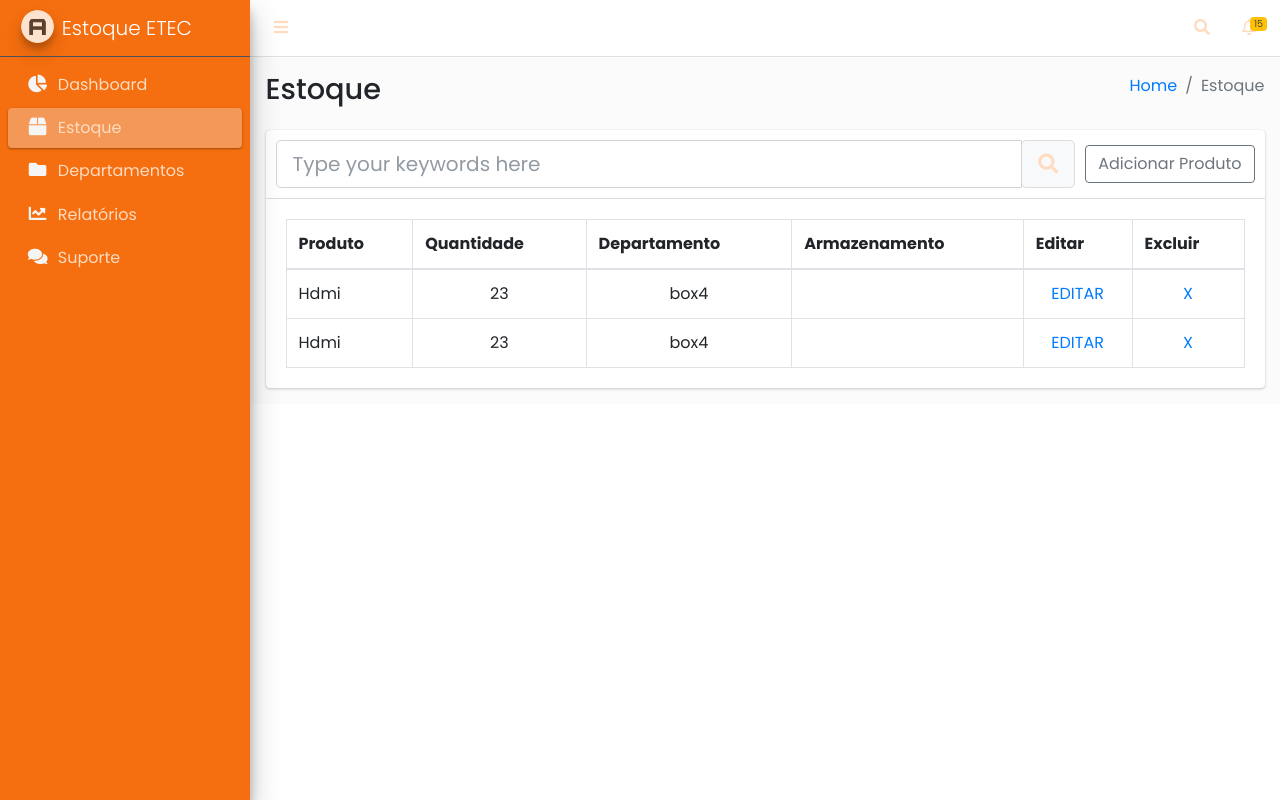
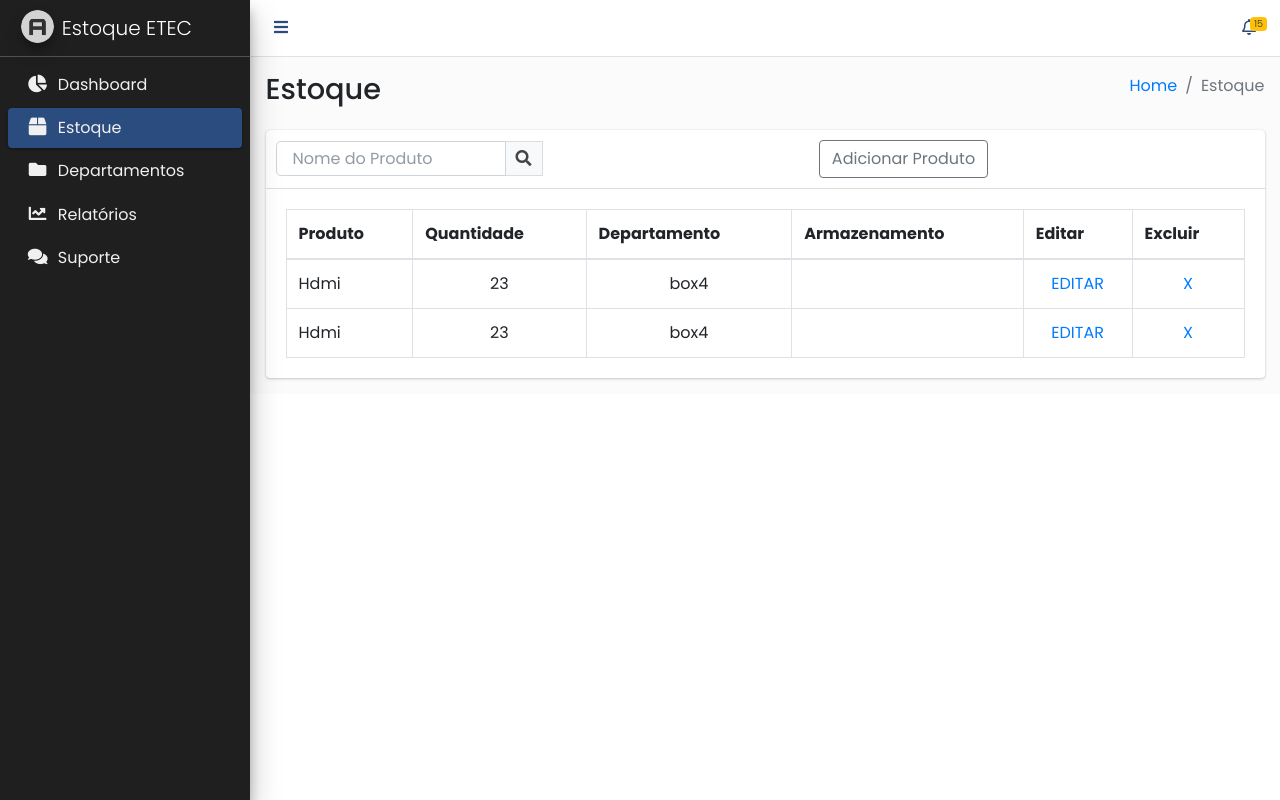
Before and after one commit to dsnneto/control-estoque, a PHP site: page /estoque.php in a window 1280 px wide. Run offline with PHP 8.4, Linux system fonts and the light colour scheme; data comes from the database, SQL or seed files in the repository; both versions use the stored data as it was after the commit; some libraries are stand-ins or nearby versions.

Commit message:
att style/bd

```diff
--- a/estoque.php
+++ b/estoque.php
@@ -38,7 +38,7 @@ require_once './layout/sidebar.php';
             <div class="card-header">
               <div class="search-container">
                 <div class="input-group">
-                  <input type="search" class="form-control form-control-lg" placeholder="Type your keywords here">
+                  <input type="search" class="form-control form-control-lg" placeholder="Nome do Produto">
                   <button type="submit" class="btn btn-lg btn-default">
                     <i class="fa fa-search"></i>
                   </button>
--- a/layout/head.php
+++ b/layout/head.php
@@ -3,7 +3,7 @@
 <head>
   <meta charset="utf-8">
   <meta name="viewport" content="width=device-width, initial-scale=1">
-  <title>AdminLTE 3 | Dashboard</title>
+  <title> SCE | Dashboard </title>
 
   <!-- Google Font: Source Sans Pro -->
   <link rel="stylesheet" href="https://fonts.googleapis.com/css?family=Source+Sans+Pro:300,400,400i,700&display=fallback">
--- a/layout/navbar.php
+++ b/layout/navbar.php
@@ -3,38 +3,16 @@
   <!-- Left navbar links -->
   <ul class="navbar-nav">
     <li class="nav-item">
-        <a class="nav-link" data-widget="pushmenu" href="#" role="button"><i class="fas fa-bars"></i></a>
+      <a class="nav-link" data-widget="pushmenu" href="#" role="button"><i class="fas fa-bars" id="nav-bars"></i></a>
     </li>
   </ul>
 
   <!-- Right navbar links -->
   <ul class="navbar-nav ml-auto">
-      <!-- Navbar Search -->
-      <li class="nav-item">
-        <a class="nav-link" data-widget="navbar-search" href="#" role="button">
-          <i class="fas fa-search"></i>
-        </a>
-        <div class="navbar-search-block">
-          <form class="form-inline">
-            <div class="input-group input-group-sm">
-              <input class="form-control form-control-navbar" type="search" placeholder="Search" aria-label="Search">
-              <div class="input-group-append">
-                <button class="btn btn-navbar" type="submit">
-                  <i class="fas fa-search"></i>
-                </button>
-                <button class="btn btn-navbar" type="button" data-widget="navbar-search">
-                  <i class="fas fa-times"></i>
-                </button>
-              </div>
-            </div>
-          </form>
-        </div>
-      </li>
-
     <!-- Notifications Dropdown Menu -->
     <li class="nav-item dropdown">
       <a class="nav-link" data-toggle="dropdown" href="#">
-          <i class="far fa-bell"></i>
+        <i class="far fa-bell" id="nav-bell"></i>
         <span class="badge badge-warning navbar-badge">15</span>
       </a>
       <div class="dropdown-menu dropdown-menu-lg dropdown-menu-right">
--- a/style/style.css
+++ b/style/style.css
@@ -4,12 +4,24 @@ body {
   font-size: 16px;
 }
 .main-sidebar{
-  background-color: #f56e0f;
+  background-color: #1f1f20;
   /* box-shadow: rgba(0, 0, 0, 0.25) 0px 4px 4px 0px;; */
 }
 
-.sidebar p, i {
-  color: #ffdcc1;
+#nav-bell, #nav-bars {
+  color: #2b4c7e !important;
+}
+
+.nav-link:hover {
+  background-color: #dce0e6; /* Cor de fundo ao passar o mouse na navbar */
+}
+
+.sidebar p {
+  color: #f0f0f0;
+}
+
+.nav-item i {
+  color: #f0f0f0;
 }
 
 .user-panel {
@@ -21,10 +33,10 @@ body {
 }
 
 .nav-link.active{
-  background-color: #f39857 !important;
+  background-color: #2b4c7e !important;
 }
 
-.nav-link:hover {
+.sidebar .nav-link:hover {
   background-color: #555; /* Cor de fundo ao passar o mouse */
   color: #fff; /* Cor do texto ao passar o mouse */
 }
@@ -39,27 +51,45 @@ body {
 
 .card-header {
   display: flex;
+  justify-content: space-between;
   align-items: center;
   padding: 10px;
   border-bottom: 1px solid #ddd;
 }
 .search-container {
-  flex: 1;
   display: flex;
   align-items: center;
 }
+
 .input-group {
-  flex: 1;
-  weight: 10px;
+  display: flex;
 }
+
+.input-group .form-control {
+  width: 230px;
+  height: 35px;
+}
+
 .input-group input {
-  flex: 1;
   margin-right: -1px; /* Remove o espaço entre o input e o botão */
 }
 .input-group button {
-  white-space: nowrap;
+  height: 35px;
 }
 .add-product-button {
   margin-left: 10px;
-  white-space: nowrap;
 }
+
+.form-control-lg {
+  font-size: 16px;
+}
+
+.btn-group-lg>.btn, .btn-lg {
+  padding: 5px 10px;
+  font-size: 16px;
+  line-height: 1.5;
+}
+
+.input-group .btn {
+  border-radius: 0px;
+}
```
Also changed, not shown: _SQL/bdestoque.sql (+6 -5 lines). Lines whose indentation alone changed are shown as unchanged.
